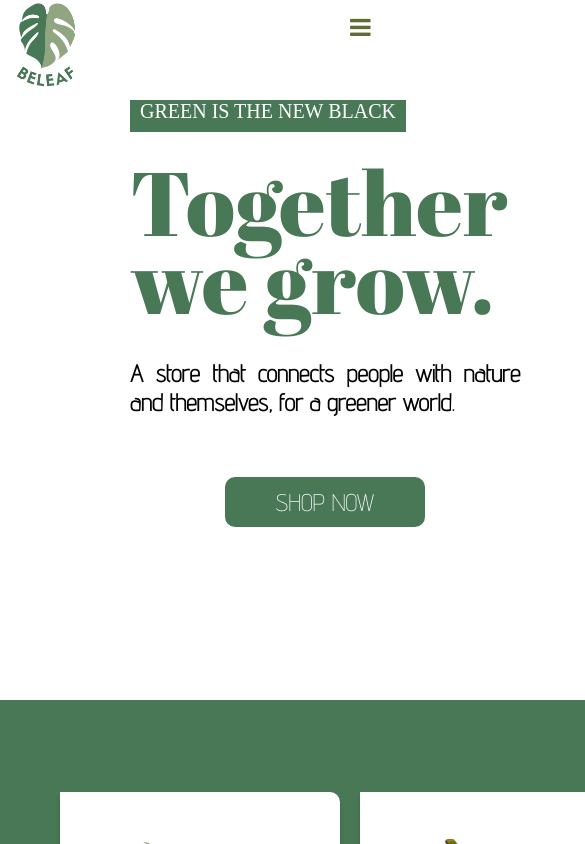
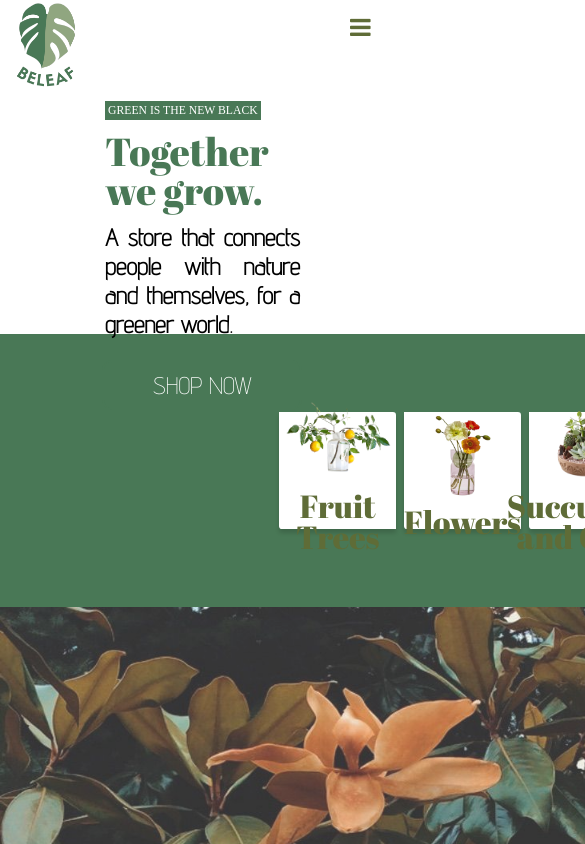
Before and after one commit to maju-degrandi/web-development---final-project, a React (Create React App) app: page / in a window 390 px wide. Shown: the top 844 px of the page, 585 px wide, since content can reach past the window. Built offline with nearby package versions, Linux system fonts and the light colour scheme; the HTML template or start-up script is replaced by a standard one.

Commit message:
home responsiveness

```diff
--- a/oldFiles/src/style.css
+++ b/oldFiles/src/style.css
@@ -351,6 +351,68 @@ button {
     width: 34.8vw;
 }
 
+@media (max-width: 800px) {
+    .apresentation{
+        display: flex;
+        flex-direction: row;
+        width: 100%;
+        height: 60vw;
+        justify-content: space-between;
+    }
+    .quote.main.title {
+        margin: 3.5vw 0;
+        width: 100%;
+        height: 20vw;
+        font-weight: 400;
+        font-size: 10vw;
+        line-height: 10vw;
+    }
+    #home-main-button {
+        width: 25vw;
+        height: 10vw;
+        font-size: 5vw;
+    }
+    .paragraph {
+        margin: 1.8vw 0 5.4vw 0;
+        font-size: 3vw;
+        font-family: Advent_Pro;
+        text-align: justify;
+    }
+    .home-main-text {
+        margin-left: 10%;
+        width: 50vw;
+    }
+    .green-background {
+        background-color: #497856;
+        font-family: Advent_Pro;
+        width: 9vw;
+        height: 3.5vw;
+        padding: 0.8vw;
+        margin: 0 0 10 0;
+        font-weight: 400;
+        font-size: 3vw;
+        color: white;
+    }
+    #elipse {
+        position: absolute;
+        width: 135vw;
+        height: 90vw;
+        left: 58%;
+        top: -2%;
+        border-radius: 70%;
+        background: #90A680;
+        transform: rotate(160deg);
+        z-index: -2;
+    }
+    #home-img {
+        width: 50vw;
+        position: absolute;
+        right: -5%;
+        top: 0.2%;
+        border-radius: 0 0 0 0;
+    }
+}
+
 /* TYPE SELECT */
 .select-type{
     background-color: #497856;
@@ -387,6 +449,38 @@ button {
 	object-fit: cover;
 }
 
+@media (max-width: 800px) {
+    .select-type{
+        background-color: #497856;
+        height: 70vw;
+        display: flex;
+        align-items: center;
+        justify-content: center;
+        flex-direction: row;
+        flex-wrap: wrap;
+    }
+
+    .type-card{
+        width: 30vw;
+        height: 30vw;
+        padding: 0.8vw;
+        background-color: white;
+        margin: 1vw;
+        border-radius: 0 0.8vw;
+        box-shadow: 0px 4px 4px rgba(0, 0, 0, 0.15);
+        color: #5F6C37;
+        justify-content: center;
+        align-items: center;
+        display: flex;
+        flex-direction: column;
+    }
+    .type-img{
+        height: 25vw;
+        width: 100%;
+        object-fit: cover;
+    }
+}
+
 /* COLLECTION */
 
 .collection{
@@ -420,6 +514,25 @@ button {
     color: #5F6C37;
 }
 
+@media (max-width: 800px) {
+    .collection {
+        background-color: #FFFFFF;
+        height: 90vw;
+        display: flex;
+    }
+    .button-outline {
+        width: 20vw;
+        height: 5vw;
+        font-family: Advent_Pro;
+        background-color: transparent;
+        border: 2px solid #5F6C37;
+        color: #5F6C37;
+    }
+    .collection-text{
+        padding: 5vw 2vw 0 5vw;
+        width: 50vw;
+    }
+}
 
 /* BESTSELLERS */
 
@@ -517,6 +630,10 @@ button {
 
 }
 
+@media (max-width: 800px) {
+
+}
+
 /* ORNAMENTS */
 
 .ornaments{
@@ -553,6 +670,10 @@ button {
     border-color: #21452B;
 }
 
+@media (max-width: 800px) {
+
+}
+
 /*ABOUT US*/
 .about-us {
     display: flex;
--- a/package.json
+++ b/package.json
@@ -35,5 +35,9 @@
       "last 1 firefox version",
       "last 1 safari version"
     ]
+  },
+  "devDependencies": {
+    "@babel/cli": "^7.22.5",
+    "@babel/core": "^7.22.5"
   }
 }
--- a/src/styles/home.css
+++ b/src/styles/home.css
@@ -136,6 +136,68 @@
     width: 390px;
 }
 
+@media (max-width: 800px) {
+    .apresentation{
+        display: flex;
+        flex-direction: row;
+        width: 100%;
+        height: 60vw;
+        justify-content: space-between;
+    }
+    .quote.main.title {
+        margin: 3.5vw 0;
+        width: 100%;
+        height: 20vw;
+        font-weight: 400;
+        font-size: 10vw;
+        line-height: 10vw;
+    }
+    #home-main-button {
+        width: 25vw;
+        height: 10vw;
+        font-size: 5vw;
+    }
+    .paragraph {
+        margin: 1.8vw 0 5.4vw 0;
+        font-size: 3vw;
+        font-family: Advent_Pro;
+        text-align: justify;
+    }
+    .home-main-text {
+        margin-left: 10%;
+        width: 50vw;
+    }
+    .green-background {
+        background-color: #497856;
+        font-family: Advent_Pro;
+        width: 9vw;
+        height: 3.5vw;
+        padding: 0.8vw;
+        margin: 0 0 10 0;
+        font-weight: 400;
+        font-size: 3vw;
+        color: white;
+    }
+    #elipse {
+        position: absolute;
+        width: 135vw;
+        height: 90vw;
+        left: 58%;
+        top: -2%;
+        border-radius: 70%;
+        background: #90A680;
+        transform: rotate(160deg);
+        z-index: -2;
+    }
+    #home-img {
+        width: 50vw;
+        position: absolute;
+        right: -5%;
+        top: 0.2%;
+        border-radius: 0 0 0 0;
+    }
+}
+
 /* TYPE SELECT */
 .select-type{
     background-color: #497856;
@@ -145,8 +207,6 @@
     justify-content: center;
     flex-direction: row;
 }
-
-
 
 .type-card:hover{
     background-color: #21452B;
@@ -169,9 +229,41 @@
 }
 
 .type-img{
-    height: 200px;
+    height: 17.5vw;
     width: 100%;
 	object-fit: cover;
+}
+
+@media (max-width: 800px) {
+    .select-type{
+        background-color: #497856;
+        height: 70vw;
+        display: flex;
+        align-items: center;
+        justify-content: center;
+        flex-direction: row;
+        flex-wrap: wrap;
+    }
+
+    .type-card{
+        width: 30vw;
+        height: 30vw;
+        padding: 0.8vw;
+        background-color: white;
+        margin: 1vw;
+        border-radius: 0 0.8vw;
+        box-shadow: 0px 4px 4px rgba(0, 0, 0, 0.15);
+        color: #5F6C37;
+        justify-content: center;
+        align-items: center;
+        display: flex;
+        flex-direction: column;
+    }
+    .type-img{
+        height: 25vw;
+        width: 100%;
+        object-fit: cover;
+    }
 }
 
 /* COLLECTION */
@@ -194,6 +286,25 @@
     width: 700px;
 }
 
+@media (max-width: 800px) {
+    .collection {
+        background-color: #FFFFFF;
+        height: 90vw;
+        display: flex;
+    }
+    .button-outline {
+        width: 20vw;
+        height: 5vw;
+        font-family: Advent_Pro;
+        background-color: transparent;
+        border: 2px solid #5F6C37;
+        color: #5F6C37;
+    }
+    .collection-text{
+        padding: 5vw 2vw 0 5vw;
+        width: 50vw;
+    }
+}
 
 /* BESTSELLERS */
 .best-sellers{
```
Also changed, not shown: 1 other file (tests, documents, lock files or other folders).
